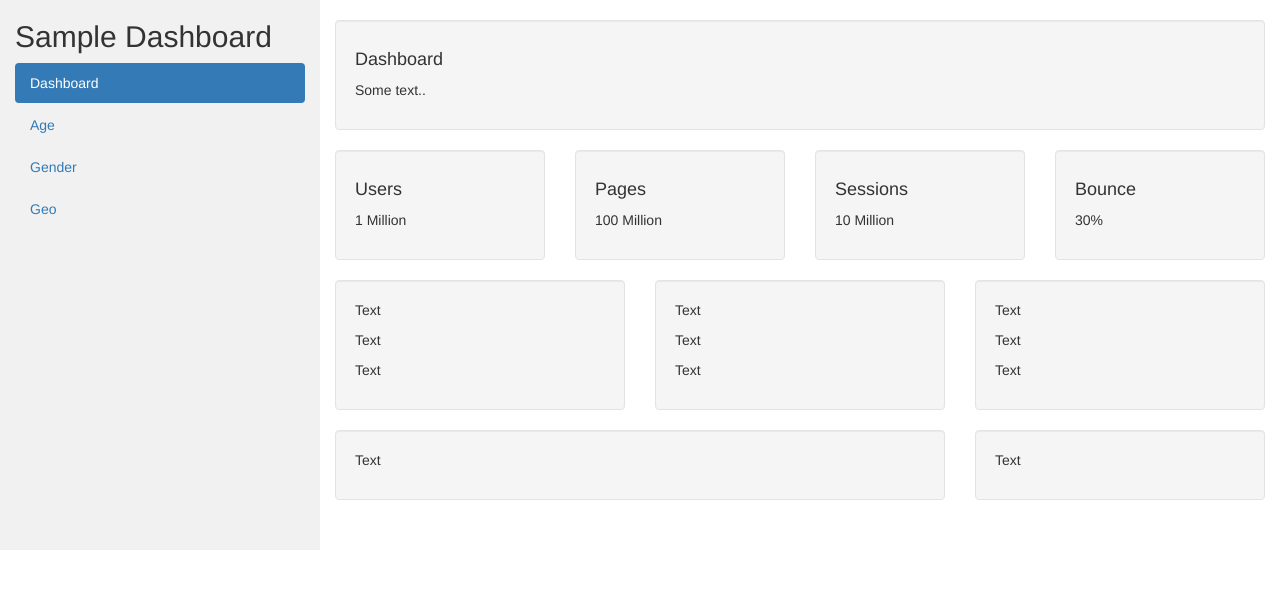
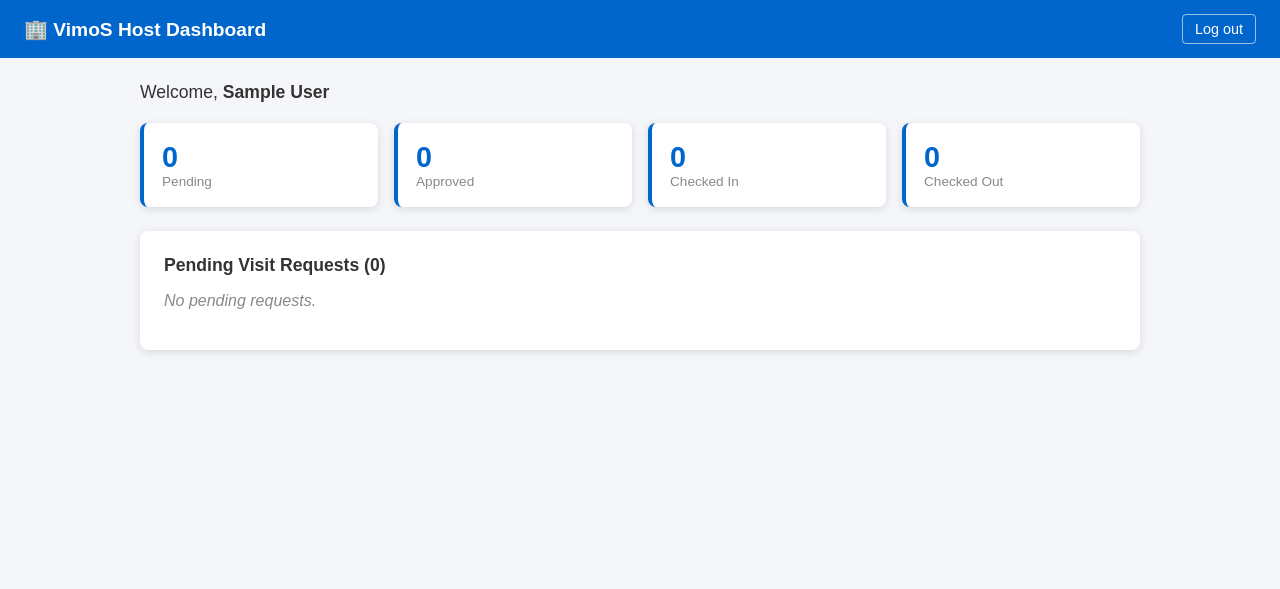
Before and after one commit to SewwandiD/VimoS, a PHP site: page /dashboard.php in a window 1280 px wide. Shown: the top 589 px of the page. Run offline with PHP 8.4, Linux system fonts and the light colour scheme; the visitor is signed in with stand-in values (Sample User, id 1); data that the repository does not hold is empty; a stand-in replaces the project's code that opens the database connection.

Commit message:
git commit -m "new files"

```diff
--- a/public/dashboard.php
+++ b/public/dashboard.php
@@ -1,139 +1,234 @@
+<?php
+// public/dashboard.php
+require_once __DIR__ . '/../config/db.php';
+require_once __DIR__ . '/../includes/auth.php';
+
+// Only logged-in hosts may see this page
+require_host_login();
+
+$host_id = $_SESSION['host_id'];
+
+// Fetch ONLY this host's pending requests, joined with visitor details
+$stmt = $pdo->prepare("
+    SELECT vr.request_id, v.name, v.nic, v.email, vr.purpose, vr.expected_visit_at
+    FROM visit_requests vr
+    JOIN visitors v ON v.visitor_id = vr.visitor_id
+    WHERE vr.host_id = ? AND vr.status = 'pending'
+    ORDER BY vr.expected_visit_at ASC
+");
+$stmt->execute([$host_id]);
+$pending = $stmt->fetchAll();
+
+// Count this host's requests per status for the summary cards
+$stmt = $pdo->prepare("SELECT status, COUNT(*) AS total FROM visit_requests WHERE host_id = ? GROUP BY status");
+$stmt->execute([$host_id]);
+$counts = array_column($stmt->fetchAll(), 'total', 'status'); // e.g. ['pending' => 2, 'approved' => 1]
+?>
 <!DOCTYPE html>
 <html lang="en">
 
 <head>
-    <title>Bootstrap Example</title>
-    <meta charset="utf-8">
-    <meta name="viewport" content="width=device-width, initial-scale=1">
-    <link rel="stylesheet" href="https://maxcdn.bootstrapcdn.com/bootstrap/3.4.1/css/bootstrap.min.css">
-    <script src="https://ajax.googleapis.com/ajax/libs/jquery/3.7.1/jquery.min.js"></script>
-    <script src="https://maxcdn.bootstrapcdn.com/bootstrap/3.4.1/js/bootstrap.min.js"></script>
+    <meta charset="UTF-8">
+    <meta name="viewport" content="width=device-width, initial-scale=1.0">
+    <title>Host Dashboard - VimoS</title>
     <style>
-        /* Set height of the grid so .sidenav can be 100% (adjust as needed) */
-        .row.content {
-            height: 550px
+        body {
+            font-family: sans-serif;
+            background-color: #f4f6f9;
+            margin: 0;
+            color: #333;
         }
 
-        /* Set gray background color and 100% height */
-        .sidenav {
-            background-color: #f1f1f1;
-            height: 100%;
+        /* Top bar */
+        .topbar {
+            background: #0066cc;
+            color: #fff;
+            padding: 14px 24px;
+            display: flex;
+            justify-content: space-between;
+            align-items: center;
         }
 
-        /* On small screens, set height to 'auto' for the grid */
-        @media screen and (max-width: 767px) {
-            .row.content {
-                height: auto;
-            }
+        .topbar h1 {
+            margin: 0;
+            font-size: 1.2rem;
+        }
+
+        .topbar a {
+            color: #fff;
+            text-decoration: none;
+            font-size: 0.9rem;
+            border: 1px solid rgba(255, 255, 255, 0.6);
+            padding: 6px 12px;
+            border-radius: 4px;
+        }
+
+        .topbar a:hover {
+            background: #0052a3;
+        }
+
+        .container {
+            max-width: 1000px;
+            margin: 24px auto;
+            padding: 0 20px;
+        }
+
+        .welcome {
+            font-size: 1.1rem;
+            margin-bottom: 20px;
+        }
+
+        /* Summary cards */
+        .stats {
+            display: grid;
+            grid-template-columns: repeat(auto-fit, minmax(160px, 1fr));
+            gap: 16px;
+            margin-bottom: 24px;
+        }
+
+        .stat {
+            background: #fff;
+            padding: 18px;
+            border-radius: 8px;
+            box-shadow: 0 2px 8px rgba(0, 0, 0, 0.12);
+            border-left: 4px solid #0066cc;
+        }
+
+        .stat .num {
+            font-size: 1.8rem;
+            font-weight: bold;
+            color: #0066cc;
+        }
+
+        .stat .label {
+            font-size: 0.85rem;
+            color: #888;
+        }
+
+        /* Main card */
+        .card {
+            background: #fff;
+            padding: 24px;
+            border-radius: 8px;
+            box-shadow: 0 2px 8px rgba(0, 0, 0, 0.12);
+            margin-bottom: 24px;
+        }
+
+        .card h2 {
+            margin-top: 0;
+            font-size: 1.1rem;
+        }
+
+        table {
+            width: 100%;
+            border-collapse: collapse;
+            font-size: 0.9rem;
+        }
+
+        th,
+        td {
+            text-align: left;
+            padding: 10px;
+            border-bottom: 1px solid #eee;
+        }
+
+        th {
+            background: #f4f6f9;
+            color: #444;
+        }
+
+        tr:hover td {
+            background: #fafbfd;
+        }
+
+        .empty {
+            color: #888;
+            font-style: italic;
+        }
+
+        .btn-approve,
+        .btn-reject {
+            border: none;
+            color: #fff;
+            padding: 6px 12px;
+            border-radius: 4px;
+            cursor: pointer;
+            font-size: 0.85rem;
+        }
+
+        .btn-approve {
+            background: #28a745;
+        }
+
+        .btn-reject {
+            background: #dc3545;
         }
     </style>
 </head>
 
 <body>
 
-    <nav class="navbar navbar-inverse visible-xs">
-        <div class="container-fluid">
-            <div class="navbar-header">
-                <button type="button" class="navbar-toggle" data-toggle="collapse" data-target="#myNavbar">
-                    <span class="icon-bar"></span>
-                    <span class="icon-bar"></span>
-                    <span class="icon-bar"></span>
-                </button>
-                <a class="navbar-brand" href="#">Logo</a>
+    <header class="topbar">
+        <h1>🏢 VimoS Host Dashboard</h1>
+        <a href="logout.php">Log out</a>
+    </header>
+
+    <main class="container">
+        <p class="welcome">Welcome, <strong><?= htmlspecialchars($_SESSION['host_name']) ?></strong></p>
+
+        <section class="stats">
+            <div class="stat">
+                <div class="num"><?= $counts['pending'] ?? 0 ?></div>
+                <div class="label">Pending</div>
             </div>
-            <div class="collapse navbar-collapse" id="myNavbar">
-                <ul class="nav navbar-nav">
-                    <li class="active"><a href="#">Dashboard</a></li>
-                    <li><a href="#">Age</a></li>
-                    <li><a href="#">Gender</a></li>
-                    <li><a href="#">Geo</a></li>
-                </ul>
+            <div class="stat">
+                <div class="num"><?= $counts['approved'] ?? 0 ?></div>
+                <div class="label">Approved</div>
             </div>
-        </div>
-    </nav>
+            <div class="stat">
+                <div class="num"><?= $counts['checked_in'] ?? 0 ?></div>
+                <div class="label">Checked In</div>
+            </div>
+            <div class="stat">
+                <div class="num"><?= $counts['checked_out'] ?? 0 ?></div>
+                <div class="label">Checked Out</div>
+            </div>
+        </section>
 
-    <div class="container-fluid">
-        <div class="row content">
-            <div class="col-sm-3 sidenav hidden-xs">
-                <h2>Sample Dashboard</h2>
-                <ul class="nav nav-pills nav-stacked">
-                    <li class="active"><a href="#section1">Dashboard</a></li>
-                    <li><a href="#section2">Age</a></li>
-                    <li><a href="#section3">Gender</a></li>
-                    <li><a href="#section3">Geo</a></li>
-                </ul><br>
-            </div>
-            <br>
+        <section class="card">
+            <h2>Pending Visit Requests (<?= count($pending) ?>)</h2>
 
-            <div class="col-sm-9">
-                <div class="well">
-                    <h4>Dashboard</h4>
-                    <p>Some text..</p>
-                </div>
-                <div class="row">
-                    <div class="col-sm-3">
-                        <div class="well">
-                            <h4>Users</h4>
-                            <p>1 Million</p>
-                        </div>
-                    </div>
-                    <div class="col-sm-3">
-                        <div class="well">
-                            <h4>Pages</h4>
-                            <p>100 Million</p>
-                        </div>
-                    </div>
-                    <div class="col-sm-3">
-                        <div class="well">
-                            <h4>Sessions</h4>
-                            <p>10 Million</p>
-                        </div>
-                    </div>
-                    <div class="col-sm-3">
-                        <div class="well">
-                            <h4>Bounce</h4>
-                            <p>30%</p>
-                        </div>
-                    </div>
-                </div>
-                <div class="row">
-                    <div class="col-sm-4">
-                        <div class="well">
-                            <p>Text</p>
-                            <p>Text</p>
-                            <p>Text</p>
-                        </div>
-                    </div>
-                    <div class="col-sm-4">
-                        <div class="well">
-                            <p>Text</p>
-                            <p>Text</p>
-                            <p>Text</p>
-                        </div>
-                    </div>
-                    <div class="col-sm-4">
-                        <div class="well">
-                            <p>Text</p>
-                            <p>Text</p>
-                            <p>Text</p>
-                        </div>
-                    </div>
-                </div>
-                <div class="row">
-                    <div class="col-sm-8">
-                        <div class="well">
-                            <p>Text</p>
-                        </div>
-                    </div>
-                    <div class="col-sm-4">
-                        <div class="well">
-                            <p>Text</p>
-                        </div>
-                    </div>
-                </div>
-            </div>
-        </div>
-    </div>
+            <?php if (empty($pending)): ?>
+                <p class="empty">No pending requests.</p>
+            <?php else: ?>
+                <table>
+                    <tr>
+                        <th>Visitor</th>
+                        <th>NIC</th>
+                        <th>Purpose</th>
+                        <th>Expected</th>
+                        <th>Action</th>
+                    </tr>
+                    <?php foreach ($pending as $r): ?>
+                        <tr>
+                            <td><?= htmlspecialchars($r['name']) ?></td>
+                            <td><?= htmlspecialchars($r['nic']) ?></td>
+                            <td><?= htmlspecialchars($r['purpose']) ?></td>
+                            <td><?= htmlspecialchars($r['expected_visit_at']) ?>
+                            <td>
+                                <form action="update_status.php" method="POST" style="display:inline">
+                                    <input type="hidden" name="request_id" value="<?= (int) $r['request_id'] ?>">
+                                    <button name="action" value="approve" class="btn-approve">Approve</button>
+                                    <button name="action" value="reject" class="btn-reject"
+                                        onclick="return confirm('Reject this request?')">Reject</button>
+                                </form>
+                            </td>
+                        </tr>
+                    <?php endforeach; ?>
+                </table>
+            <?php endif; ?>
+        </section>
+    </main>
 
 </body>
 
```
Also changed, not shown: public/logout.php (added, +11 -0 lines), public/update_status.php (added, +37 -0 lines).
